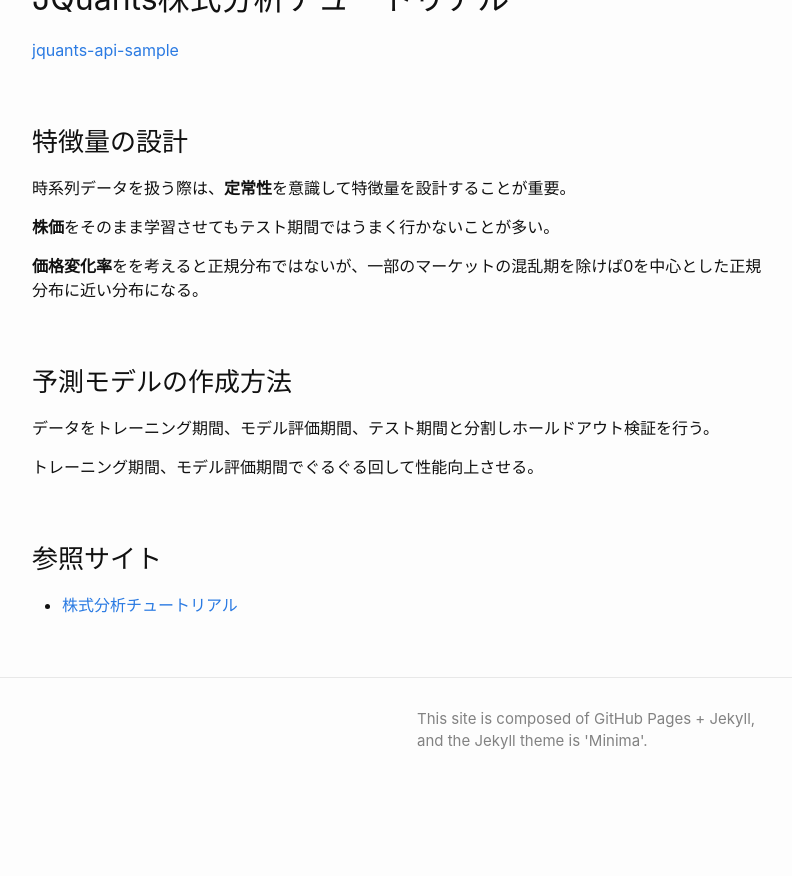
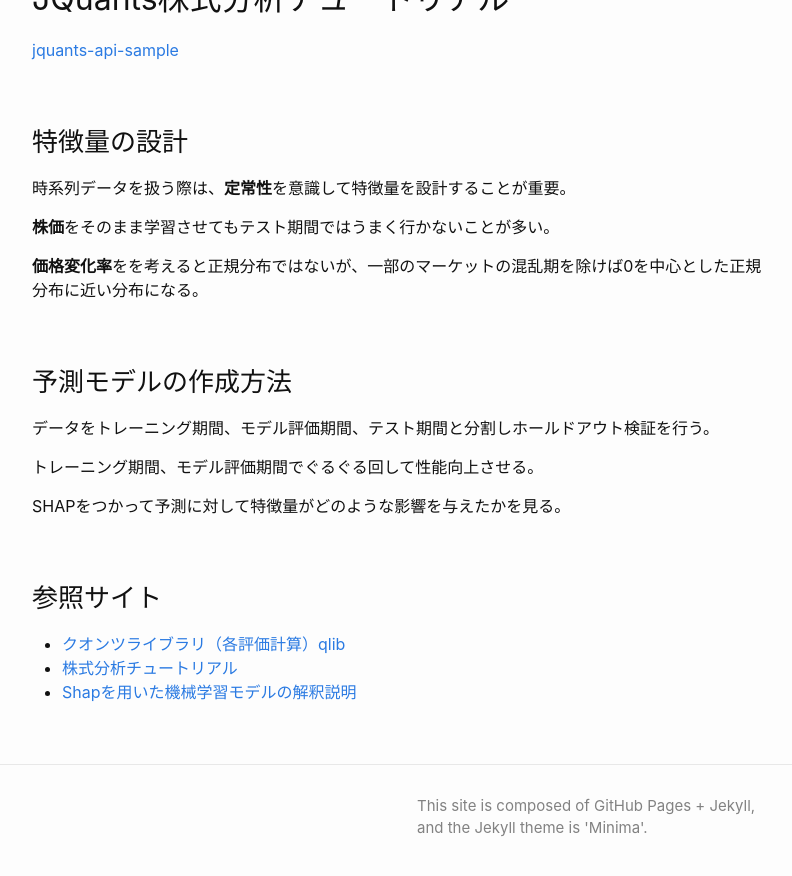
Before and after one commit to keijiyo/keijiyo.github.io, a Jekyll site: the page built from _posts/2022-10-17-【マケデコ】初心者向け株式分析セミナー参加（9月28日）.markdown, in a window 1280 px wide and 900 px high, scrolled down 1472 px. Shown: the top 876 px of the window, without its empty margins (238-1030 px from the left). Built offline with Jekyll 4.4.1, drawn with Linux system fonts in a browser that asks for light colours; before the commit the page ends 2285 px from its top, so only the background shows below that.

Commit message:
qlib、SHAPについて追加

```diff
--- a/_posts/2022-10-17-【マケデコ】初心者向け株式分析セミナー参加（9月28日）.markdown
+++ b/_posts/2022-10-17-【マケデコ】初心者向け株式分析セミナー参加（9月28日）.markdown
@@ -49,5 +49,9 @@ categories: jekyll update
 
 トレーニング期間、モデル評価期間でぐるぐる回して性能向上させる。
 
+SHAPをつかって予測に対して特徴量がどのような影響を与えたかを見る。
+
 ### 参照サイト
+- <a href="https://github.com/microsoft/qlib" target="_blank">クオンツライブラリ（各評価計算）qlib</a>
 - <a href="https://japanexchangegroup.github.io/J-Quants-Tutorial/" target="_blank">株式分析チュートリアル</a>
+- <a href="https://qiita.com/shin_mura/items/cde01198552eda9146b7" target="_blank">Shapを用いた機械学習モデルの解釈説明</a>
```
